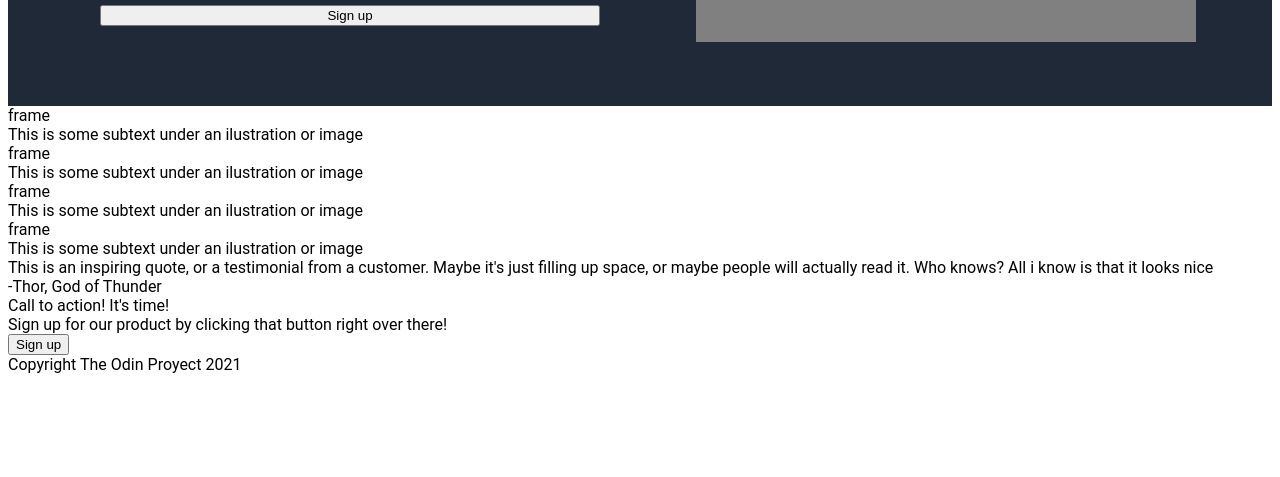
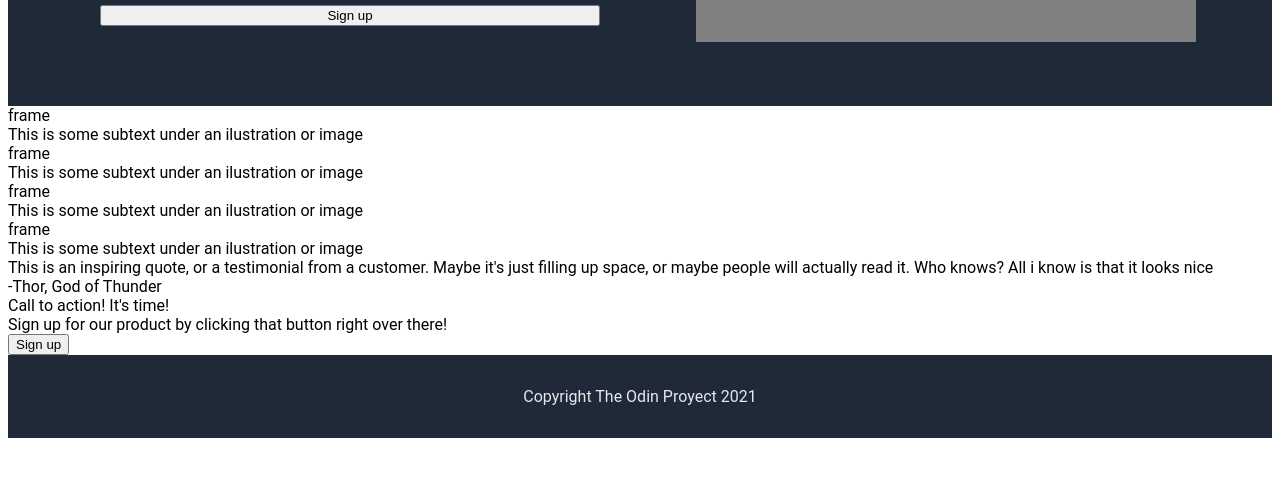
Before and after one commit to ElTioCarlos/landing-page, a plain HTML site: page index.html in a window 1280 px wide. Shown: the part 311-788 px from the top of the page. Drawn offline with Linux system fonts and the light colour scheme.

Commit message:
second commit

```diff
--- a/index.html
+++ b/index.html
@@ -67,7 +67,7 @@
         </div>
     </div>
 
-    <div class="footer">Copyright The Odin Proyect 2021</div>
+    <div class="footer blue text">Copyright The Odin Proyect 2021</div>
 
 </body>
 </html>
--- a/style.css
+++ b/style.css
@@ -26,6 +26,13 @@ a {
     display: flex;
     justify-content: space-around;
     align-items: center;
+}
+
+.footer {
+    display: flex;
+    justify-content: center;
+    align-items: center;
+    padding: 32px;
 }
 
 .logo, .title{
```
